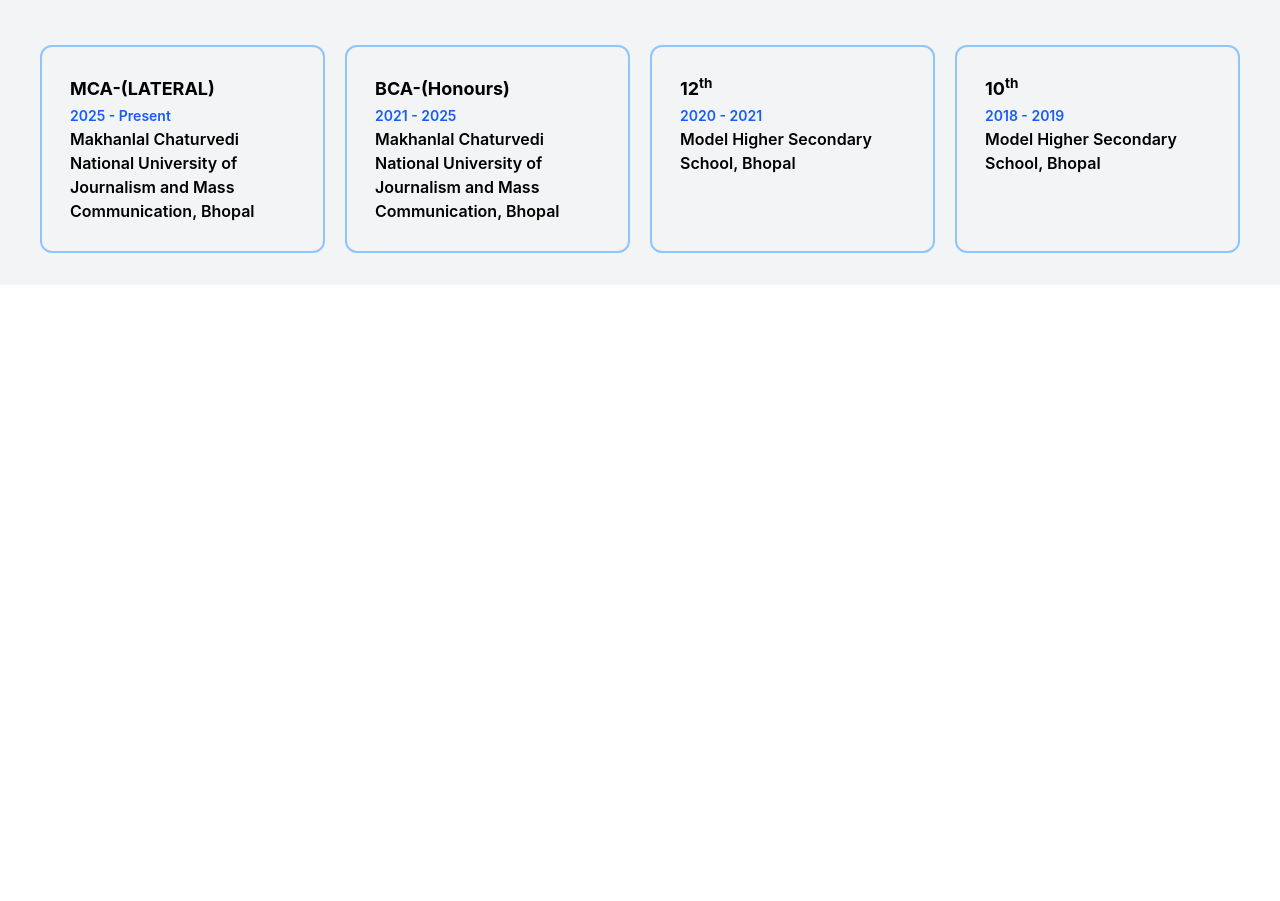
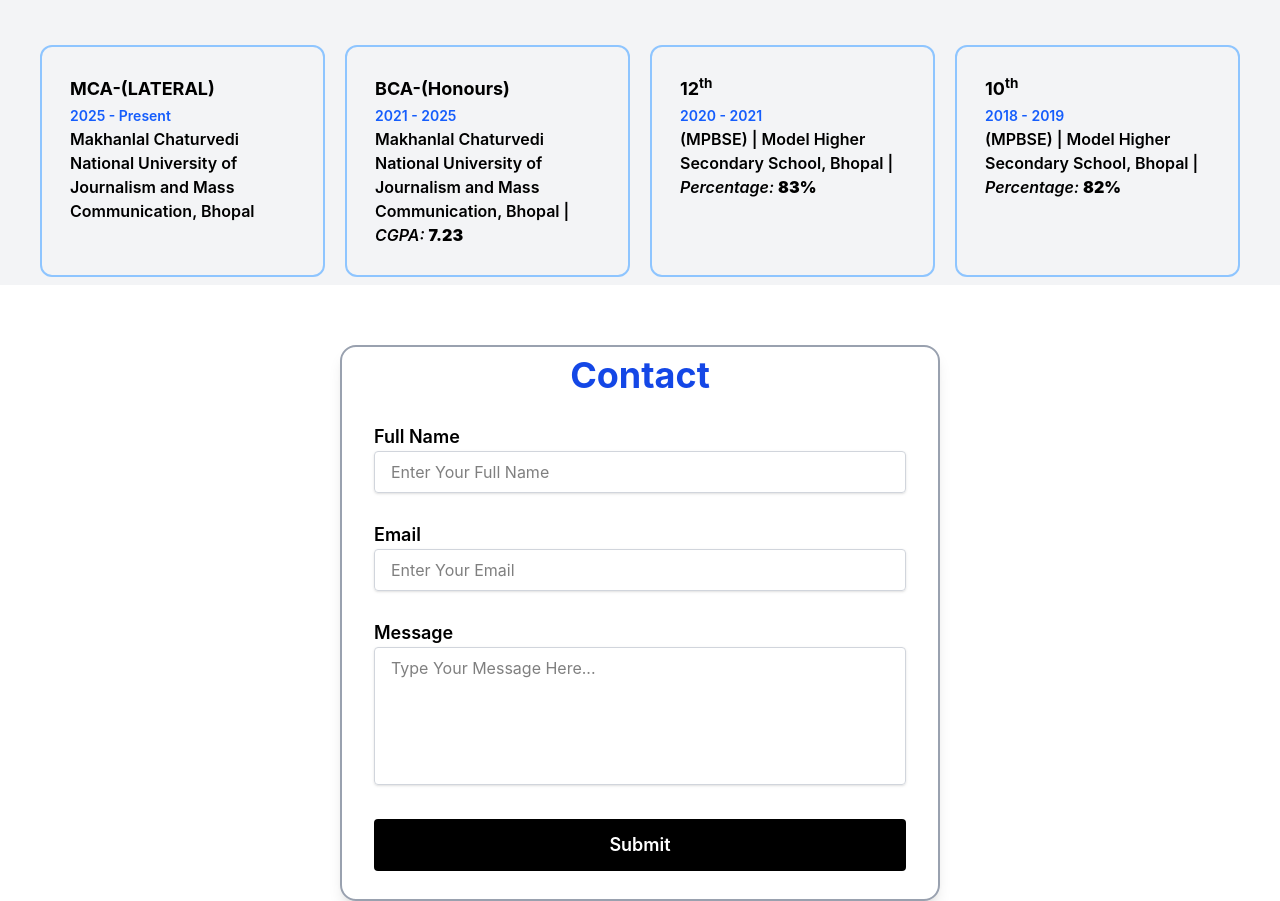
Before and after one commit to Anurag-singh6/portfolio, a React app in the folder frontend/: page / in a window 1280 px wide. Shown: the part 4351-5252 px from the top of the page. Before the commit the page ends 4636 px from the top, so only its background shows below. Built offline with nearby package versions, Linux system fonts and the light colour scheme; the HTML template or start-up script is replaced by a standard one.

Commit message:
conatct done

```diff
--- a/frontend/src/App.jsx
+++ b/frontend/src/App.jsx
@@ -1,21 +1,20 @@
-import React,{useState} from "react";
+import React, { useState } from "react";
 import Header from "./components/Header";
 import Hero from "./pages/Hero";
 import Skill from "./pages/Skill";
 import MyProject from "./pages/MyProject";
 import EducationSec from "./pages/EducationSec";
+import ContactMe from "./pages/ContactMe";
 
 const App = () => {
-
   return (
     <>
       <Header />
       <Hero />
       <Skill />
       <MyProject />
-      <EducationSec/>
-
-
+      <EducationSec />
+      <ContactMe />
     </>
   );
 };
--- /dev/null
+++ b/frontend/src/pages/ContactMe.jsx
@@ -0,0 +1,61 @@
+import React from "react";
+
+const ContactMe = () => {
+  return (
+    <>
+      <div className="mt-15 bg-white flex items-center justify-center">
+        <div className="border-2 border-gray-400 rounded-2xl w-150 shadow-lg">
+          <form className="space-y-3">
+            <div className="px-3 py-2">
+              <h1 className="text-blue-700 font-bold text-4xl text-center">
+                Contact
+              </h1>
+            </div>
+            <div className="px-3 py-2 ml-5 mr-5">
+              <label htmlFor="fullname" className="font-semibold text-lg">
+                Full Name
+              </label>
+              <br />
+              <input
+                type="text"
+                name="fullname"
+                className="border border-gray-300 px-4 py-2 w-full rounded shadow-sm focus:outline-none focus:ring-2 focus:ring-blue-200 focus:border-blue-500 transition duration-150 ease-in-out"
+                placeholder="Enter Your Full Name"
+              />
+            </div>
+            <div className="px-3 py-2 ml-5 mr-5">
+              <label htmlFor="email" className="font-semibold text-lg">
+                Email
+              </label>
+              <input
+                type="email"
+                name="email"
+                className="border border-gray-300 px-4 py-2 w-full rounded shadow-sm focus:outline-none focus:ring-2 focus:ring-blue-200 focus:border-blue-500 transition duration-150 ease-in-out"
+                placeholder="Enter Your Email"
+              />
+            </div>
+            <div className="px-3 py-2 ml-5 mr-5">
+              <label htmlFor="message" className="font-semibold text-lg">
+                Message
+              </label>
+              <br />
+              <textarea
+                name="message"
+                rows="5"
+                className="resize-none border border-gray-300 px-4 py-2 w-full rounded shadow-sm focus:outline-none focus:ring-2 focus:ring-blue-200 focus:border-blue-500 transition duration-150 ease-in-out"
+                placeholder="Type Your Message Here..."
+              ></textarea>
+            </div>
+            <div className="px-3 py-2 ml-5 mr-5 mb-5 flex justify-center">
+              <button className="px-4 py-3 rounded w-full text-lg bg-black text-white font-semibold cursor-pointer transition delay-150 ease-in hover:bg-gray-800">
+                Submit
+              </button>
+            </div>
+          </form>
+        </div>
+      </div>
+    </>
+  );
+};
+
+export default ContactMe;
--- a/frontend/src/pages/EducationSec.jsx
+++ b/frontend/src/pages/EducationSec.jsx
@@ -26,7 +26,8 @@
             </span>
             <p className="text-md font-semibold">
               Makhanlal Chaturvedi National University of Journalism and Mass
-              Communication, Bhopal
+              Communication, Bhopal |<i> CGPA: </i>
+              <b>7.23</b>
             </p>
           </div>
           <div className="px-7 py-7 border-2 border-blue-300 transition ease-in-out delay-75 hover:border-amber-400 hover:shadow-md rounded-xl">
@@ -37,7 +38,8 @@
               2020 - 2021
             </span>
             <p className="text-md font-semibold">
-              Model Higher Secondary School, Bhopal
+              (MPBSE) | Model Higher Secondary School, Bhopal |<i> Percentage: </i>
+              <b>83%</b>
             </p>
           </div>
           <div className="px-7 py-7 border-2 border-blue-300 transition ease-in-out delay-75 hover:border-amber-400 hover:shadow-md rounded-xl">
@@ -48,7 +50,8 @@
               2018 - 2019
             </span>
             <p className="text-md font-semibold">
-              Model Higher Secondary School, Bhopal
+              (MPBSE) | Model Higher Secondary School, Bhopal |<i> Percentage: </i>
+              <b>82%</b>
             </p>
           </div>
         </div>
```
